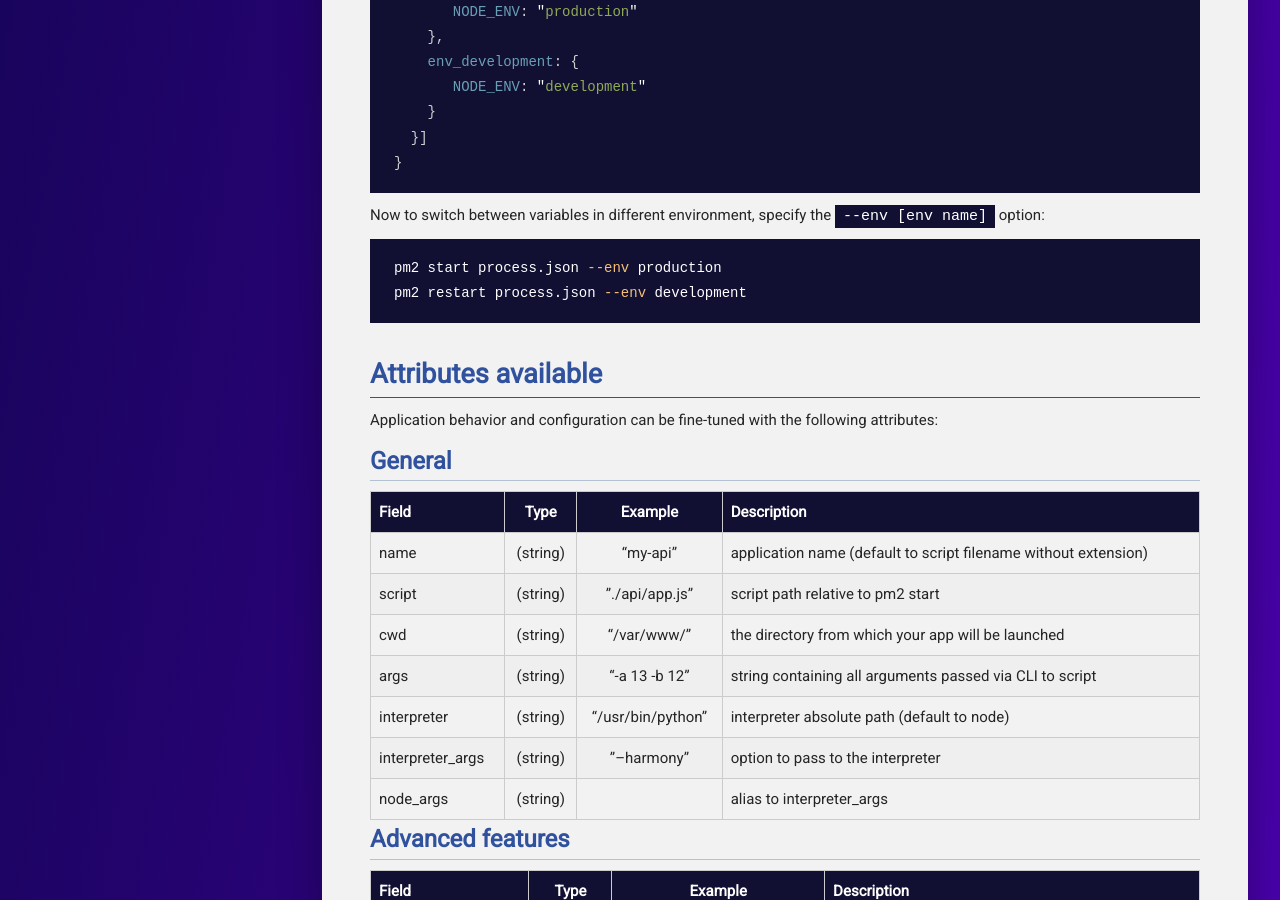
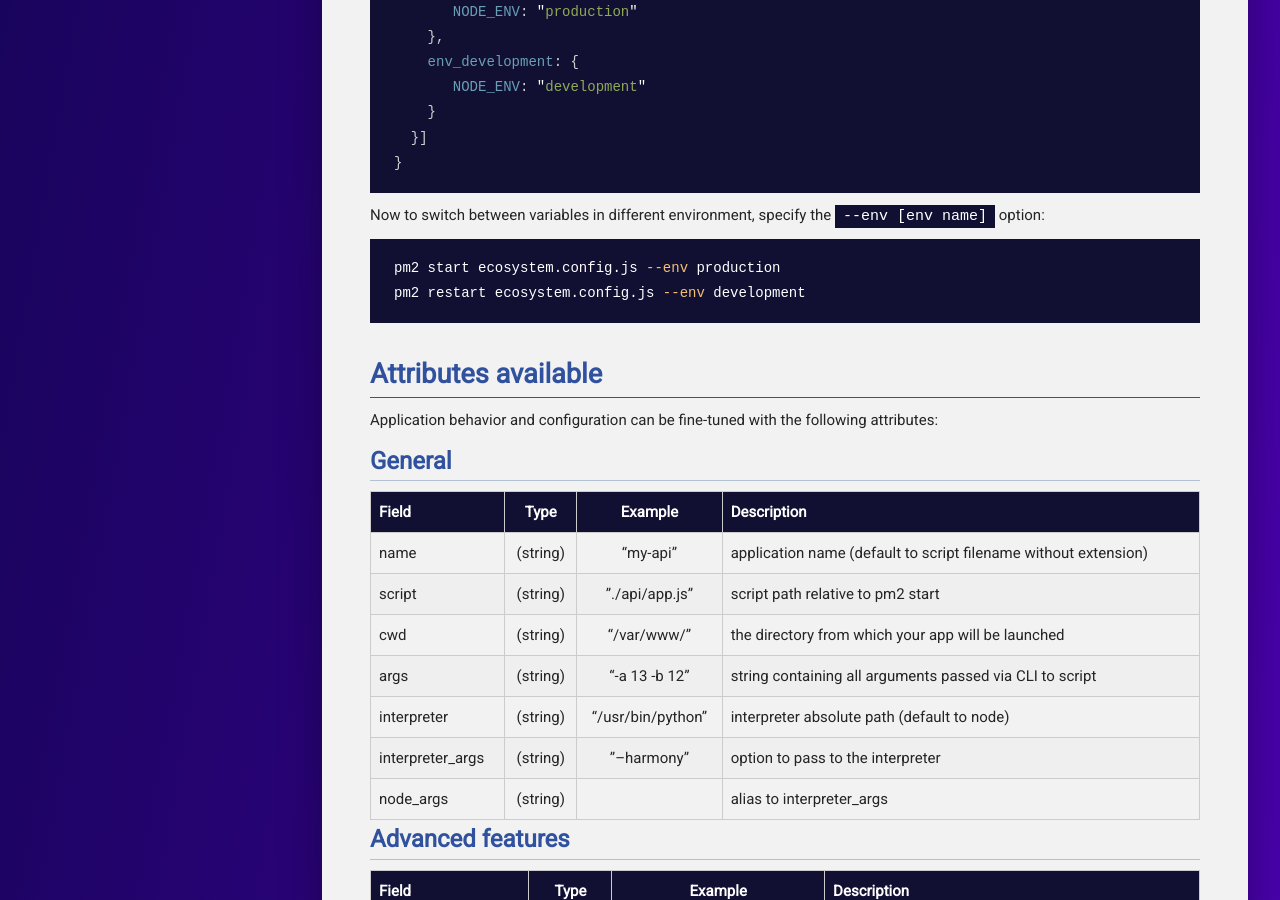
Before and after one commit to pm2-hive/pm2-hive.github.io, a Jekyll site: the page built from docs/features/app-declaration.md, in a window 1280 px wide and 900 px high, scrolled down 1789 px. Built offline with Jekyll 4.4.1, drawn with Linux system fonts in a browser that asks for light colours; comment, search, counter and statistics services are not loaded.

Commit message:
Update app-declaration.md

````diff
--- a/docs/features/app-declaration.md
+++ b/docs/features/app-declaration.md
@@ -91,8 +91,8 @@
 Now to switch between variables in different environment, specify the `--env [env name]` option:
 
 ```bash
-pm2 start process.json --env production
-pm2 restart process.json --env development
+pm2 start ecosystem.config.js --env production
+pm2 restart ecosystem.config.js --env development
 ```
 
 ## Attributes available
````
